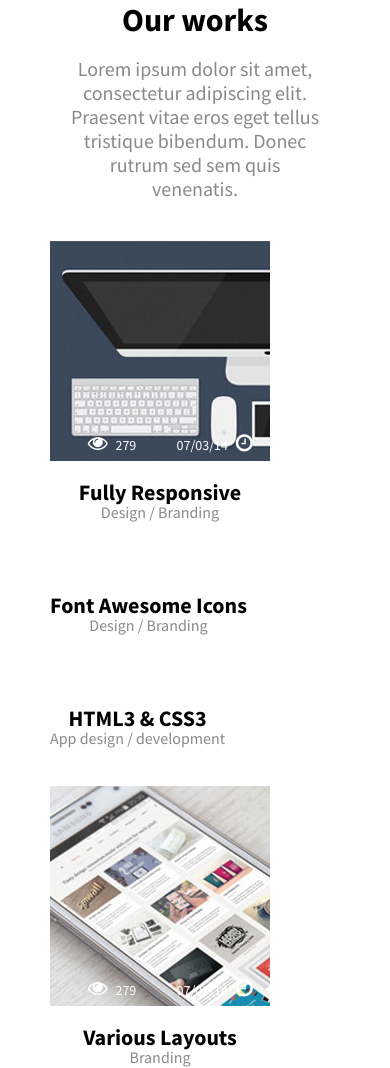
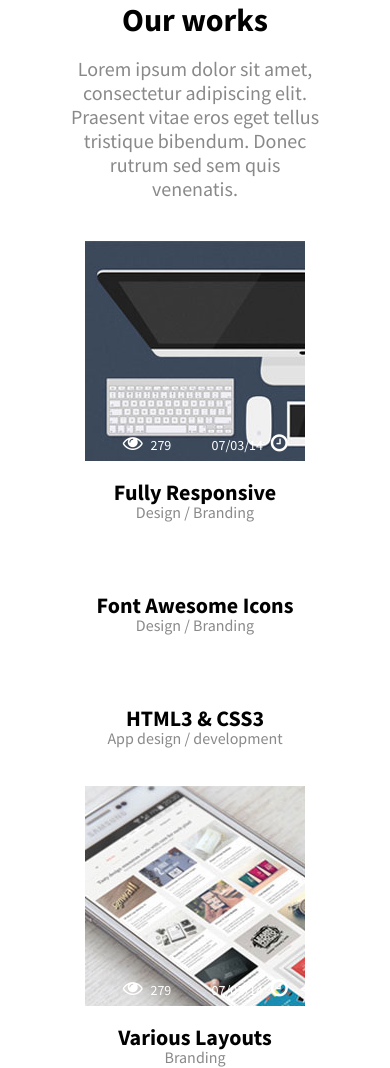
Before and after one commit to dstarenkiy/Landing, a website: page index.pug in a window 390 px wide. Shown: the part 3741-4809 px from the top of the page. Drawn offline with nearby package versions, Linux system fonts and the light colour scheme; files that its build step writes are made by us from their sources.

Commit message:
css commit

```diff
--- a/sass/style.scss
+++ b/sass/style.scss
@@ -783,7 +783,7 @@ footer {
 		padding-bottom: 0;
 	}
 	.portfolio__flex {
-		margin: 20px 0;
+		margin: 20px auto;
 	}
 	.image-block__img {
 		display: block;
```
Also changed, not shown: css/style.css, 1 other file.
